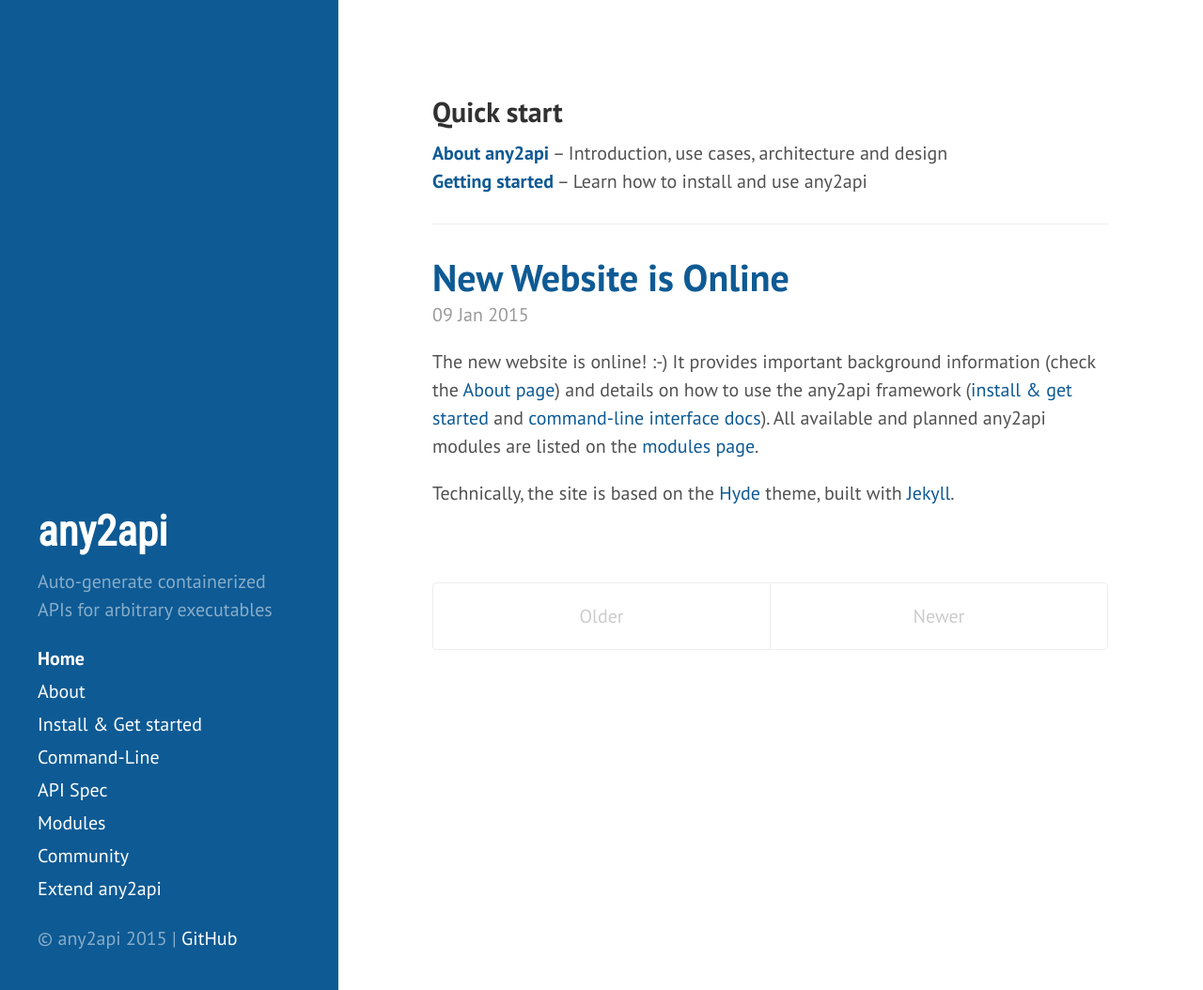
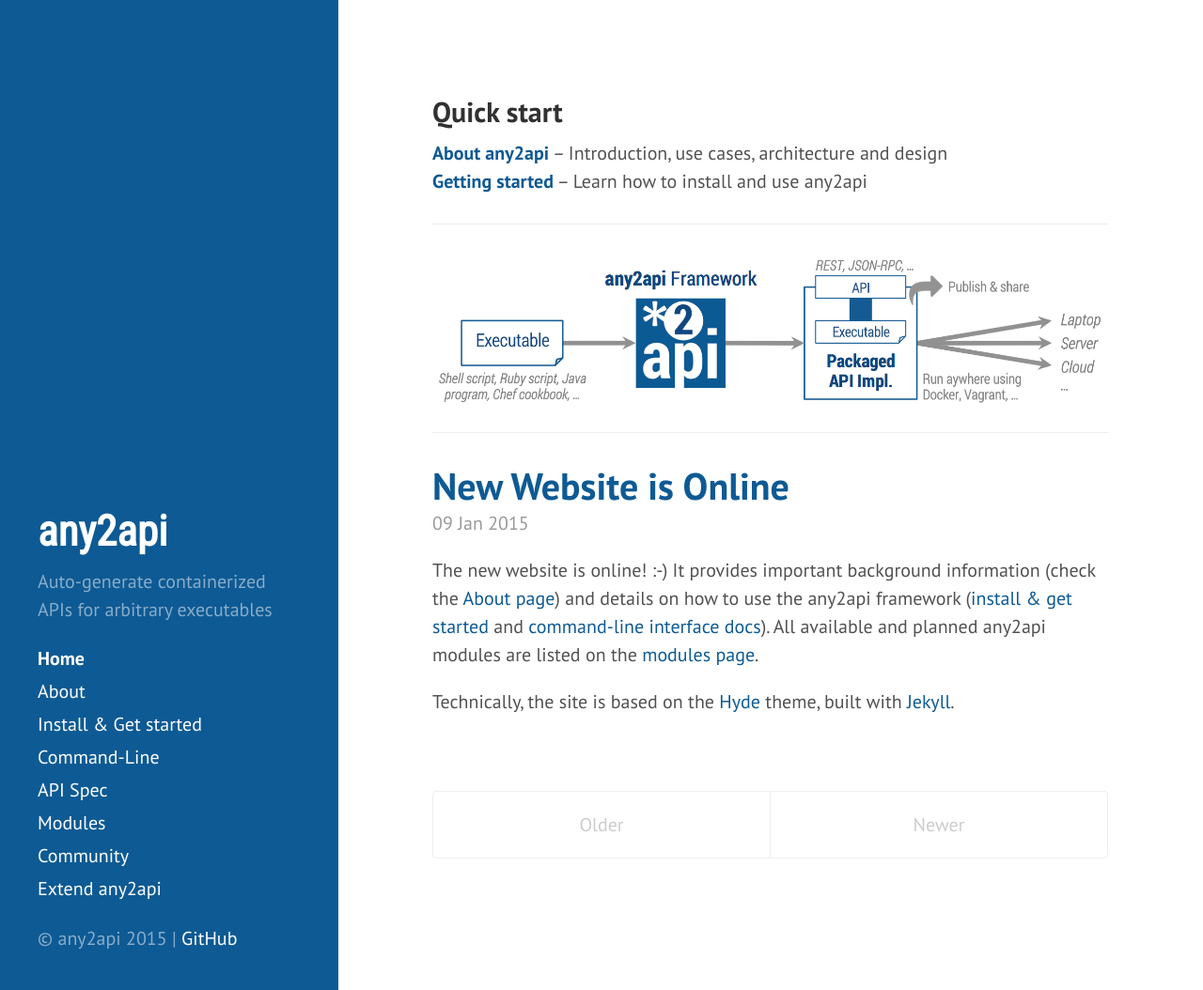
Before and after one commit to any2api/any2api.github.io, a Jekyll site: the page built from index.html, in a window 1280 px wide and 1054 px high. Shown: the whole window at 94% size. Built offline with Jekyll 4.4.1, drawn with Linux system fonts in a browser that asks for light colours; Markdown is read by kramdown in place of the engine named in the settings; the list of posts is cut into pages by our own code.

Commit message:
overview added to home page

```diff
--- a/index.html
+++ b/index.html
@@ -11,6 +11,12 @@ title: Home
   <strong><a href="/about">About any2api</a></strong> &ndash; Introduction, use cases, architecture and design
   <br />
   <strong><a href="/getting-started">Getting started</a></strong> &ndash; Learn how to install and use any2api
+</p>
+
+<hr />
+
+<p>
+  <a href="/about#architecture"><img src="/public/overview.png" alt="overview" title="Overview of any2api"></a>
 </p>
 
 <hr />
```
Also changed, not shown: public/architecture.png, public/overview.png (added).
